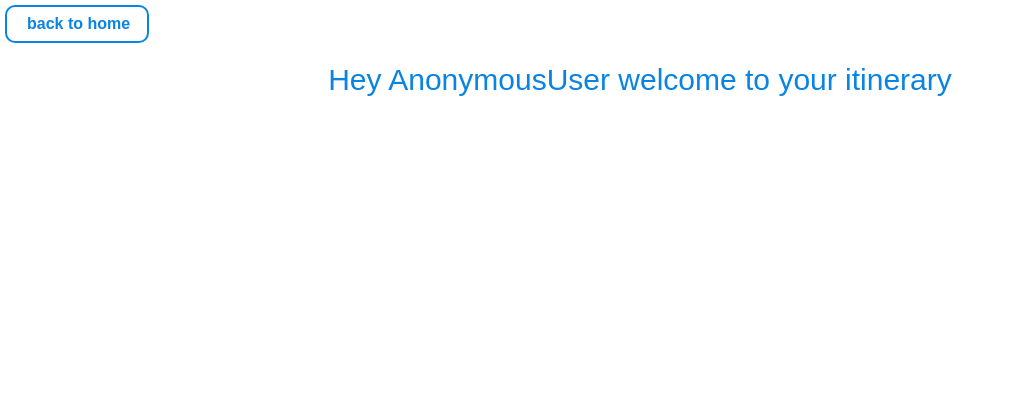
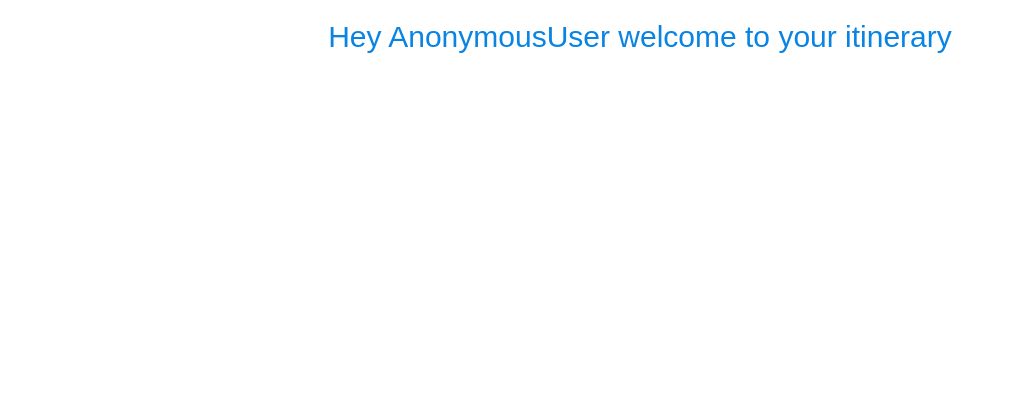
Before and after one commit to mihikagaonkar/MPR--Tour-It, a Django app: page /tourit/mytrips/ in a window 1280 px wide. Shown: the part 55-475 px from the top of the page, without its empty margins (0-1010 px from the left). Run offline with Django 3.2, Linux system fonts and the light colour scheme; some libraries are stand-ins or nearby versions.

Commit message:
remove back to home button

```diff
--- a/django/mysite/static/css/itinerary.css
+++ b/django/mysite/static/css/itinerary.css
@@ -122,25 +122,3 @@ a:link, a:visited{
     text-align: center;
     margin-bottom: 10px;
 }
-.home_btn_trip{
-    margin: 5px 5px;
-    display: block;
-    padding: 8px 0px 8px 20px;
-    color: #0984E3;
-    width: 120px;
-    border: 2px solid #0984E3;
-    border-radius: 10px;
-    transition: all 250ms ease-in-out;
-    font-weight: bold;
-    background: none;
-    outline: 0;
-}
-
-.home-btn_trip:hover{
-    background-color: #0984E3;
-    color: white;
-}
-.home_btn_trip a{
-    text-decoration: none;
-    color: #0984E3;
-}
--- a/django/mysite/tourit/templates/tourit/itinerary.html
+++ b/django/mysite/tourit/templates/tourit/itinerary.html
@@ -21,9 +21,7 @@
     </nav>
 
     <div>
-        <div class="home_btn_trip">
-          <a href="{% url 'tourit:user' %}">back to home</a>
-        </div>
+
         <div class="hey">
 
           Hey {{request.user}} welcome to your itinerary
```
